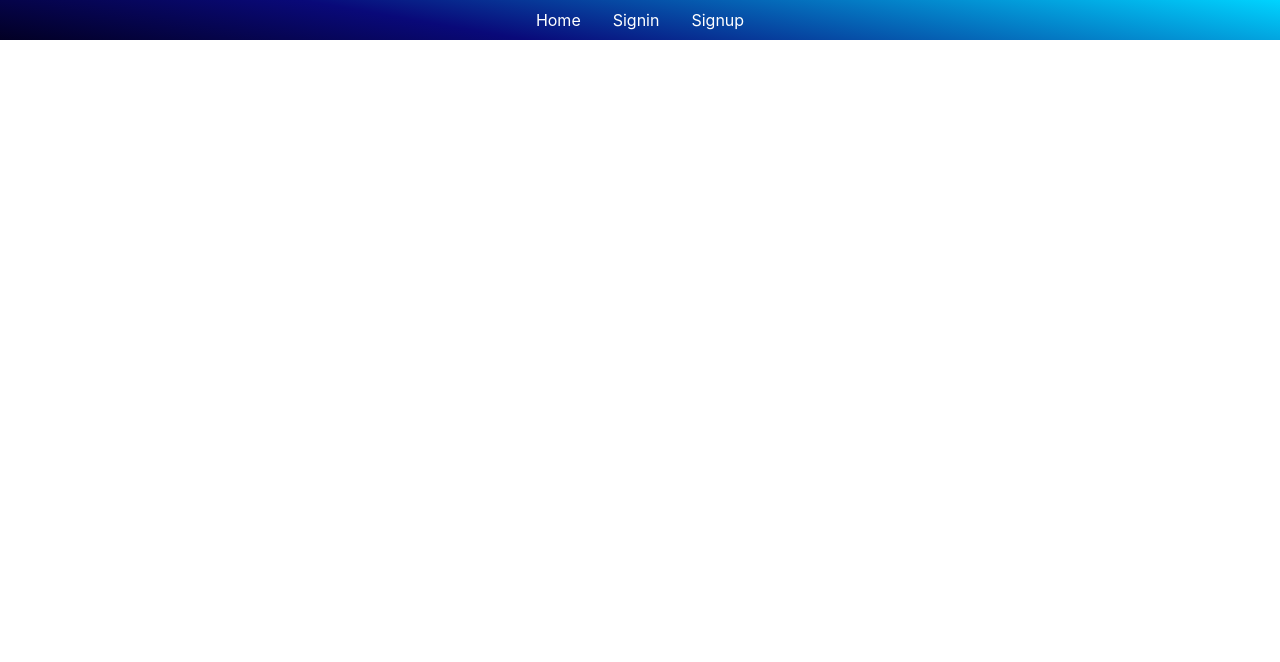
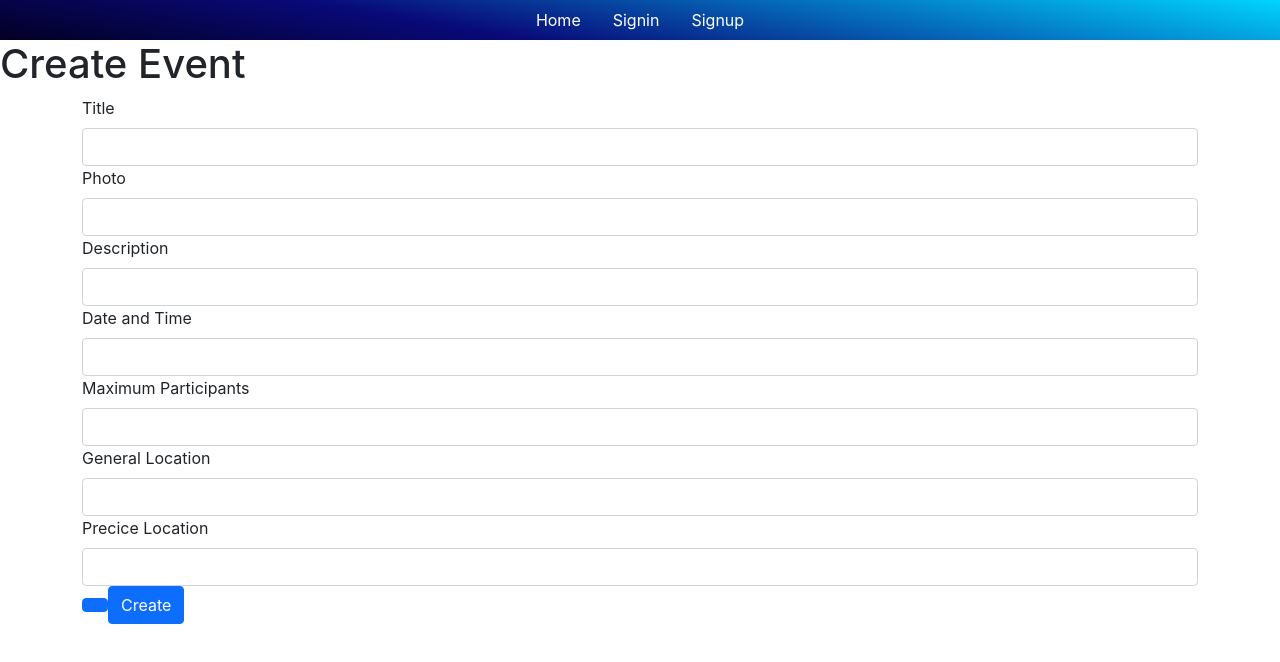
Before and after one commit to m1hammad/hobbyst-FrontEnd, a React (Create React App) app: page /eventcreateform in a window 1280 px wide. Shown: the top 662 px of the page. Built offline with nearby package versions, Linux system fonts and the light colour scheme; no server answers.

Commit message:
This shouldn't be this hard:/

```diff
--- a/package.json
+++ b/package.json
@@ -13,6 +13,7 @@
     "fs": "^0.0.1-security",
     "jwt-decode": "^3.1.2",
     "multer": "^1.4.4",
+    "nodemon": "^2.0.15",
     "react": "^18.0.0",
     "react-bootstrap": "^2.3.0",
     "react-dom": "^18.0.0",
--- a/src/App.jsx
+++ b/src/App.jsx
@@ -9,15 +9,17 @@ import Axios from "axios"
 import jwt_decode from "jwt-decode"
 import { Alert, Nav, NavItem } from "react-bootstrap"
 import HobbyList from './hobby/HobbyList'
+import EventCreateForm from './event/EventCreateForm'
 
 
 export default class App extends Component {
 
   state = {
     isAuth: false,
-    user: null,
+    user: [],
     message: null,
     hobbies: [],
+    event:[]
   }
 
   componentDidMount(){
@@ -115,6 +117,18 @@ export default class App extends Component {
     })
   }
 
+  createEventHandler = (e)=>{
+    Axios.post('/eventcreateform', e)
+    .then(response=>{
+      console.log(response)
+      this.setState({event:response.data})
+
+    })
+  .catch(error =>{
+    console.log(error)
+  })
+}
+
   render() {
     console.log("Main app",this.state.hobbies)
     const message = this.state.message ? (
@@ -168,9 +182,8 @@ export default class App extends Component {
               <Route path='/signup' element={<Signup register={this.registerHandler} hobbies={this.state.hobbies} />}></Route>
               <Route path='/signin' element={<Signin login={this.loginHandler} />}></Route>
               <Route path='/hobbylist' element={<HobbyList hobbies={this.state.hobbies} />}> </Route>
-
-              <Route path='/eventcreateform' element={<HobbyList hobbies={this.state.hobbies} />}> </Route>
-
+              <Route path='/eventcreateform' element={<EventCreateForm user={this.state.user.user} eventy={this.createEventHandler} />}></Route>
+              {console.log(this.state.user.user)}
 
 
 
--- a/src/event/EventCreateForm.jsx
+++ b/src/event/EventCreateForm.jsx
@@ -1,69 +1,64 @@
-import React, { Component } from 'react'
+import React, { useState, useEffect } from 'react'
+import {Container, Form, Button,} from "react-bootstrap"
+import { useNavigate } from "react-router";
 import { FormGroup } from 'react-bootstrap'
 //import Hobby from "../models/Hobby"
 
 export default function EventCreateForm(props){
 
-    // constructor(props) {
-    //   super(props)
+    console.log(props, 'line 9 event create form')
+    const navigate = useNavigate();
+    // const [user, setUser] = useState(null);
+    const [event, setEvent] = useState(null);
+    const [mainUser, setMain] = useState([]);
+    const [userId, setuserId] = useState(null)
 
-    //   this.state = {
-    //      newEvent: props.event ,
-    //     //  hobbies: props.hobby
-    //   }
-    // }
+    useEffect( () => {
+       setuserId(props)
+       console.log(userId, 'this is console loggins test')
+    }, [])
 
 
-//  componentDidMount(){
-//  this.loadHobbyList()
-//  }
 
-//  loadHobbyList = () => {
-//  Axios.get("hobby/index")
-//  .then(response => {
-//      console.log(response.data.hobbies)
-//      this.setState({
-//      hobbies: response.data.hobbies
-//      })
-//  })
-//  .catch(error => {
-//      console.log("Error fetching Hobbies")
-//      console.log(error)
-//  })
-//  }
+    const changeHandler = (e) => {
+        let temp = {...event}
+        temp[e.target.name] = e.target.value
+        temp.user = mainUser
+        console.log("this is temp", temp)
+        setEvent(temp)
+    }
+    console.log("this evetn is",event)
 
-//     handleChange = (event) => {
-//         const attributeToChange = event.target.name
-//         const newValue = event.target.value
-//         const eventt={...this.state.newEvent}
-//         eventt[attributeToChange] = newValue
-//         this.setState({
-//             newEvent: eventt
-//         })
-//     }
+    const originalUser = (e) =>{
+        let creator = mainUser
+        creator.push(e.target.value)
+        setMain(creator)
+        console.log("the of user",creator)
 
-//     handleSubmit = (event) => {
-//         event.preventDefault()
-//         this.props.addEvent(this.state.newEvent)
-//     }
-    // const allHobbies = this.state.hobbies.map((hobby, index) =>
-    // <tr key={index}>
-    // <Hobby {...eventt} ></Hobby>
-    // {this.loadHobbyList()}
-    // </tr>
-    // )
-  console.log(this.state.newEvent)
+    }
+
+    const createEventHandler = () => {
+        props.eventy(event)
+        navigate('/')
+    }
+// console.log("the props.user is:",props.user.id)
+
+
+//   console.log(this.state.newEvent)
+
   return (
+    <>
+
     <div>
       <h1>Create Event</h1>
       <Container>
           <Form.Group>
               <Form.Label>Title</Form.Label>
-              <Form.Control name="title" ></Form.Control>
+              <Form.Control name="title" onChange={changeHandler}></Form.Control>
           </Form.Group>
           <Form.Group>
               <Form.Label>Photo</Form.Label>
-              <Form.Control name="title" onChange={changeHandler}></Form.Control>
+              <Form.Control name="photo" onChange={changeHandler}></Form.Control>
           </Form.Group>
           <Form.Group>
               <Form.Label>Description</Form.Label>
@@ -73,38 +68,28 @@ export default function EventCreateForm(props){
               <Form.Label>Date and Time</Form.Label>
               <Form.Control name="dateAndTime" onChange={changeHandler}></Form.Control>
           </Form.Group>
-
           <Form.Group>
               <Form.Label>Maximum Participants</Form.Label>
               <Form.Control name="maxParticipants" onChange={changeHandler}></Form.Control>
           </Form.Group>
-
           <Form.Group>
               <Form.Label>General Location</Form.Label>
               <Form.Control name="generalLocation" onChange={changeHandler}></Form.Control>
           </Form.Group>
-
           <Form.Group>
               <Form.Label>Precice Location</Form.Label>
               <Form.Control name="preciseLocation" onChange={changeHandler}></Form.Control>
           </Form.Group>
 
 
-          <Form.Group>
-              <Form.Label>Hobbies:</Form.Label>
-              {/* <select class="select" multiple> */}
-              <Form.Select options={aquaticCreatures} className="select" name="hobby[]" onChange={changeHandler} multiple="" data-live-search="true">
-                  {hobby.map((hobby, index) => (
-                      <Form.Control key={index} >{hobby.name}</Form.Control>
-                  ))}
-                  {/* </select> */}
-              </Form.Select>
-          </Form.Group>
+        <Button name="user" onCick={originalUser}></Button>
+        <Button variant='primary' onClick={createEventHandler}>Create</Button>
+
+      </Container>
+      </div>
 
 
-          <Button variant='primary' onClick={registerHandler}>Create</Button>
 
-      </Container>
-    </div>
+   </>
   )
 }
```
Also changed, not shown: 1 other file (tests, documents, lock files or other folders).
